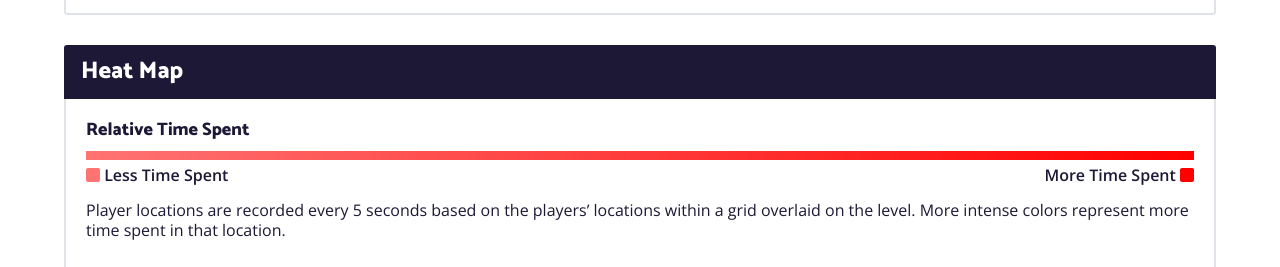
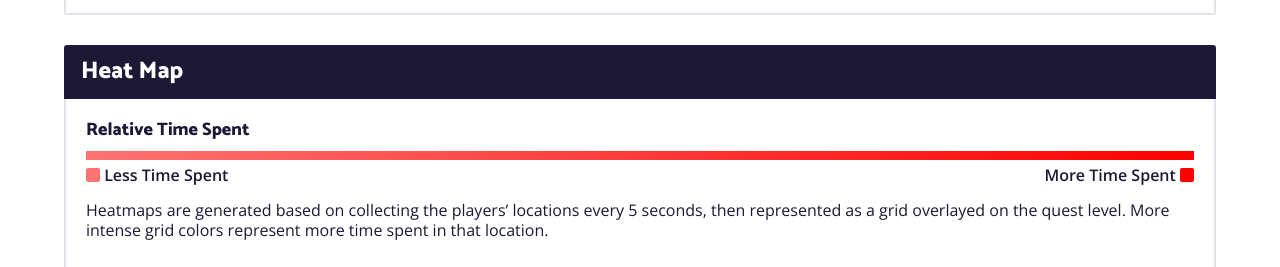
Before and after one commit to jsruesch/sprocket-data-systems, a PHP site: page /assignment-03_quest.php in a window 1280 px wide. Shown: the part 1001-1268 px from the top of the page. Run offline with PHP 8.4, Linux system fonts and the light colour scheme; some libraries are stand-ins or nearby versions.

Commit message:
update heatmap legend text

```diff
--- a/assignment-03_quest.php
+++ b/assignment-03_quest.php
@@ -241,7 +241,7 @@
             </div>
           </div>
           <div class="full mar15-top">
-            <p class="text-sprocket-dblue">Player locations are recorded every 5 seconds based on the players’ locations within a grid overlaid on the level.  More intense colors represent more time spent in that location.</p>
+            <p class="text-sprocket-dblue">Heatmaps are generated based on collecting the players’ locations every 5 seconds, then represented as a grid overlayed on the quest level.  More intense grid colors represent more time spent in that location.</p>
           </div>
         </div><!-- END: Heatmap Legend -->
 
```
